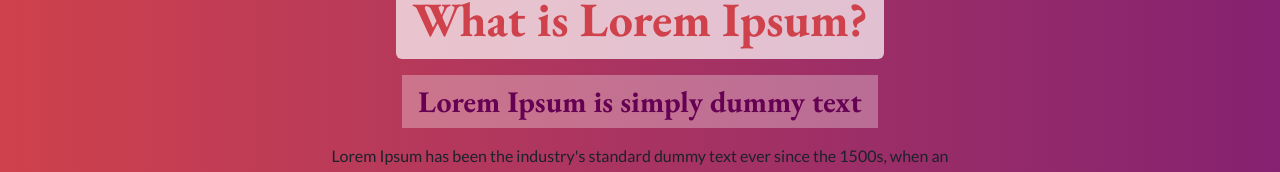
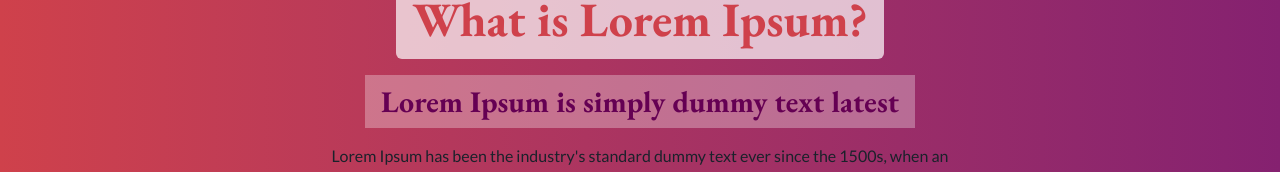
Before and after one commit to olivierbellemare/nextjs15-tailwindcss-starter, a Next.js app: page / in a window 1280 px wide. Shown: the part 366-538 px from the top of the page. Built offline with nearby package versions, Linux system fonts and the light colour scheme.

Commit message:
latest add text

```diff
--- a/app/page.tsx
+++ b/app/page.tsx
@@ -10,7 +10,7 @@ export default function Home() {
         <h1>Home page</h1>
         <NextLogo className="text-White70 w-1/4 inline-block my-10" />
         <h2 className="mb-4"><span className="bg-White70 px-4 py-1 inline-block rounded-md">What is Lorem Ipsum?</span></h2>
-        <h3 className="mb-4"><span className="bg-White30 px-4 py-1 inline-block">Lorem Ipsum is simply dummy text</span></h3>
+        <h3 className="mb-4"><span className="bg-White30 px-4 py-1 inline-block">Lorem Ipsum is simply dummy text latest</span></h3>
         <p className="w-1/2 mx-auto">Lorem Ipsum has been the industry's standard dummy text ever since the 1500s, when an unknown printer took a galley of type and scrambled it to make a type specimen book. It has survived not only five centuries, but also the leap into electronic typesetting, remaining essentially unchanged.</p>
         <Link href="/about" className="text-off-white underline">Go to About page</Link>
         <button className="bg-cta text-off-white px-4 py-2 rounded-md m-4 cursor-pointer">Button</button>
```
